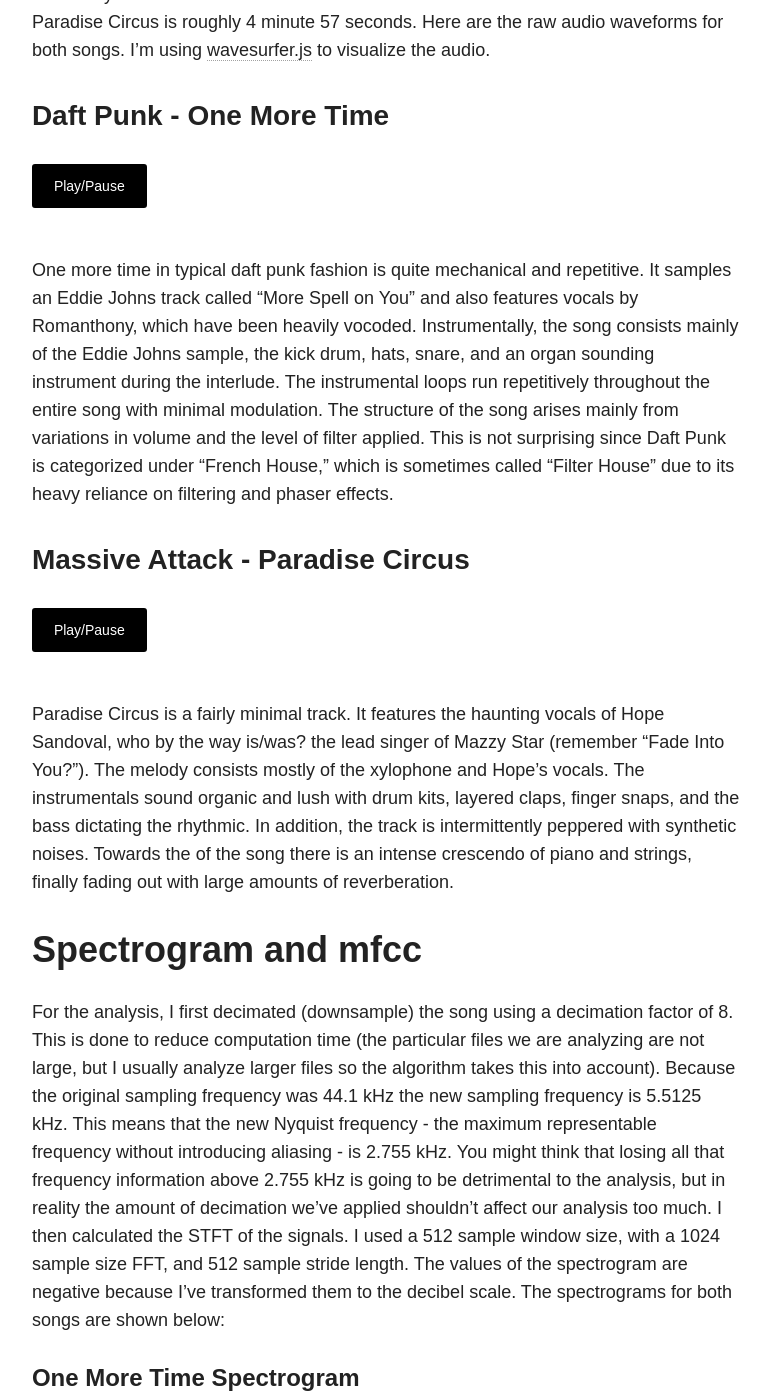
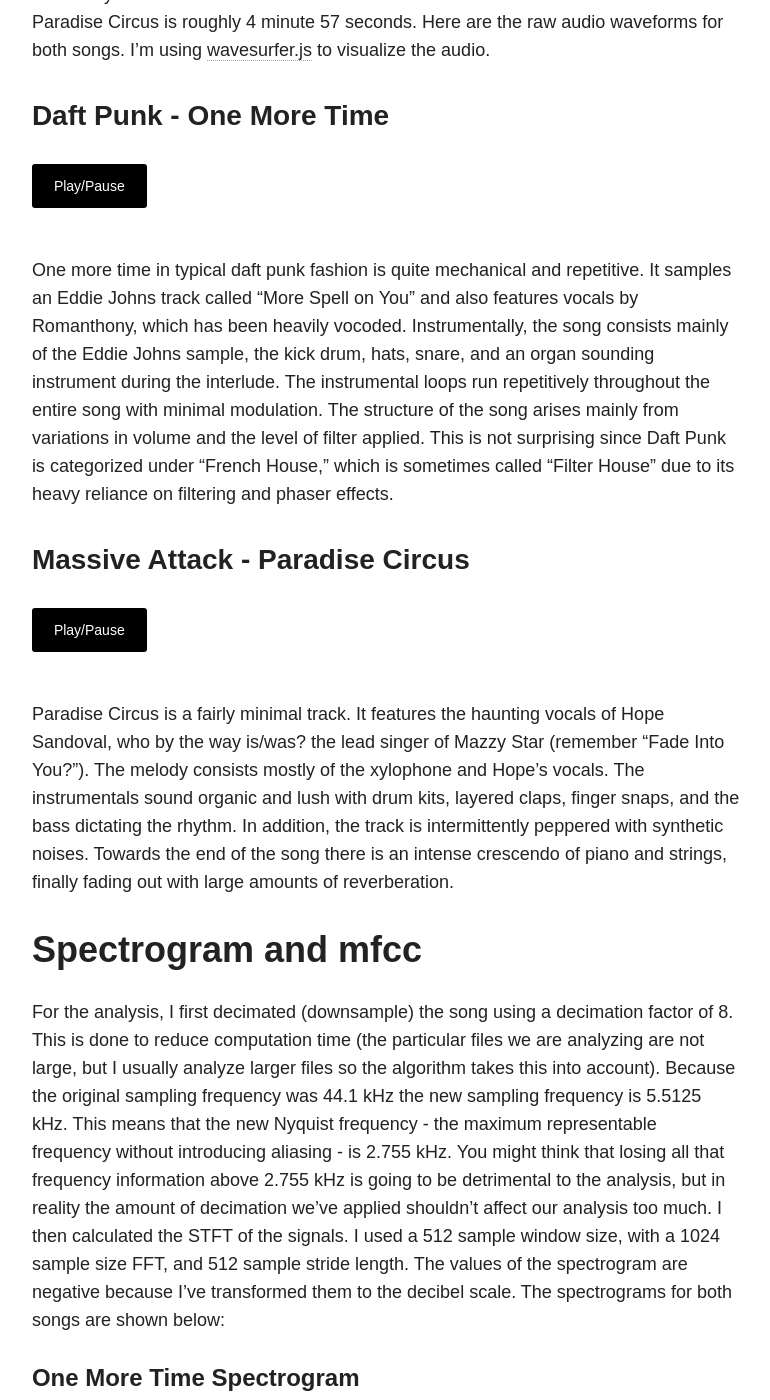
Before and after one commit to jamiemori/jamiemori.github.io, a Jekyll site: the page built from _posts/articles/2015-09-15-Music and Novelty.md, in a window 1280 px wide and 1400 px high, scrolled down 1007 px. Shown: the whole window, without its empty margins (254-1024 px from the left). Built offline with Jekyll 4.4.1, drawn with Linux system fonts in a browser that asks for light colours; nearby versions of some CDN libraries; formulas are drawn with MathJax 3; comment, search, counter and statistics services are not loaded; some of the changed text lies outside the part shown.

Commit message:
fix grammar

```diff
--- a/_posts/articles/2015-09-15-Music and Novelty.md
+++ b/_posts/articles/2015-09-15-Music and Novelty.md
@@ -34,14 +34,14 @@
 <a id="playdaft" style="cursor: pointer;" class="btn">Play/Pause</a>
 
 
-One more time in typical daft punk fashion is quite mechanical and repetitive. It samples an Eddie Johns track called "More Spell on You" and also features vocals by Romanthony, which have been heavily vocoded. Instrumentally, the song consists mainly of the Eddie Johns sample, the kick drum, hats, snare, and an organ sounding instrument during the interlude. The instrumental loops run repetitively throughout the entire song with minimal modulation. The structure of the song arises mainly from variations in volume and the level of filter applied. This is not surprising since Daft Punk is categorized under "French House," which is sometimes called "Filter House" due to its heavy reliance on filtering and phaser effects.
+One more time in typical daft punk fashion is quite mechanical and repetitive. It samples an Eddie Johns track called "More Spell on You" and also features vocals by Romanthony, which has been heavily vocoded. Instrumentally, the song consists mainly of the Eddie Johns sample, the kick drum, hats, snare, and an organ sounding instrument during the interlude. The instrumental loops run repetitively throughout the entire song with minimal modulation. The structure of the song arises mainly from variations in volume and the level of filter applied. This is not surprising since Daft Punk is categorized under "French House," which is sometimes called "Filter House" due to its heavy reliance on filtering and phaser effects.
 
 ### Massive Attack - Paradise Circus
 <div class="wave-container sound" id="wave2">
 </div>
 <a id="playmassive" style="cursor: pointer;" class="btn">Play/Pause</a>
 
-Paradise Circus is a fairly minimal track. It features the haunting vocals of Hope Sandoval, who by the way is/was? the lead singer of Mazzy Star (remember "Fade Into You?"). The melody consists mostly of the xylophone and Hope's vocals. The instrumentals sound organic and lush with drum kits, layered claps, finger snaps, and the bass dictating the rhythmic. In addition, the track is intermittently peppered with synthetic noises. Towards the of the song there is an intense crescendo of piano and strings, finally fading out with large amounts of reverberation.
+Paradise Circus is a fairly minimal track. It features the haunting vocals of Hope Sandoval, who by the way is/was? the lead singer of Mazzy Star (remember "Fade Into You?"). The melody consists mostly of the xylophone and Hope's vocals. The instrumentals sound organic and lush with drum kits, layered claps, finger snaps, and the bass dictating the rhythm. In addition, the track is intermittently peppered with synthetic noises. Towards the end of the song there is an intense crescendo of piano and strings, finally fading out with large amounts of reverberation.
 
 <script>
 </script>
@@ -336,4 +336,4 @@
 It's definitely not perfect, but it's not horrible either. In One More Time, the filter seems to be segmenting along large changes in volume and is moderately successful in picking up variations in harmonic progression. The filter probably does a decent job segmenting along harmonic progressions since the song is so repetitive and has a very solid harmonic structure. I'm surprised that it didn't pick up the "drop" at 4:18, but that is likely due to the size of the filter. On the other hand, in Paradise Circus the filter seems to mostly be segmenting along vocal utterances. This is probably because the song is so minimal and that the vocalist occupies a large portion of the overall mix, so the filter has an easier time picking up the subtle changes in utterance. Towards the end, the filter also picks up changes in instrumentation, from piano to strings.
 
 # Conclusion
-So we saw that the filter does an okay job. Yes, the filter isn't made to extract "significance" from each section of the song. It definitely doesn't understand the words, thus it doesn't actually understand verse-chorus form. It also doesn't really understand what melody or harmony is, it's just calculating correlations between audio frames. But in the end, it seems like a more sophisticated method of segmentation over volume segmentation or rhythm. Performance wise, it's fairly quick and the beauty is that it doesn't require a prior training step or a labeled dataset. There are definitely flaws, thresholding and filter size are two obvious ones. In any case, you can further organize the segments with clustering, which the authors do in a subsequent paper, adding sophistication to the model.
+So we saw that the filter does an okay job. Yes, the filter isn't made to extract "significance" from each section of the song. It definitely doesn't understand the words, thus it doesn't actually understand verse-chorus form. It also doesn't really understand melody or harmony, it's just calculating correlations between audio frames. But in the end, it seems like a more sophisticated method of segmentation over simply volume or rhythm segmentation. Performance wise, it's fairly quick and the beauty is that it doesn't require a prior training step or a labeled dataset. There are definitely flaws: thresholding and filter size are two obvious ones. In any case, you can further organize the segments with clustering, which the authors do in a subsequent paper, adding sophistication to the model.
```
Also changed, not shown: other parts of _posts/articles/2015-09-15-Music and Novelty.md (+2 -2 lines).
